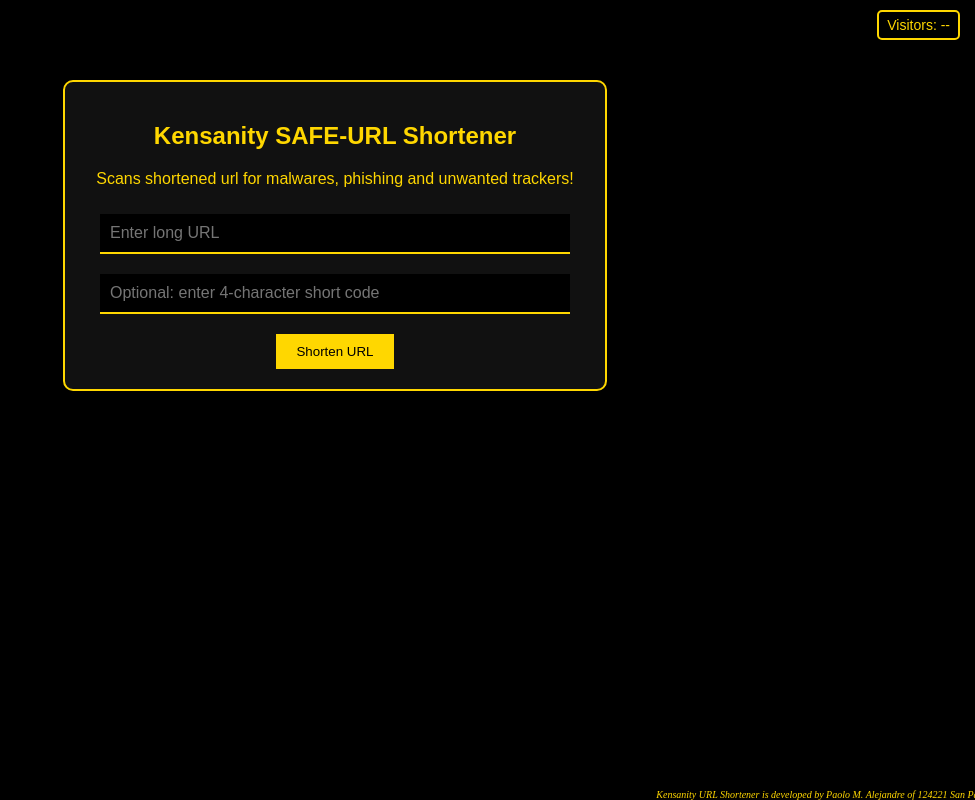
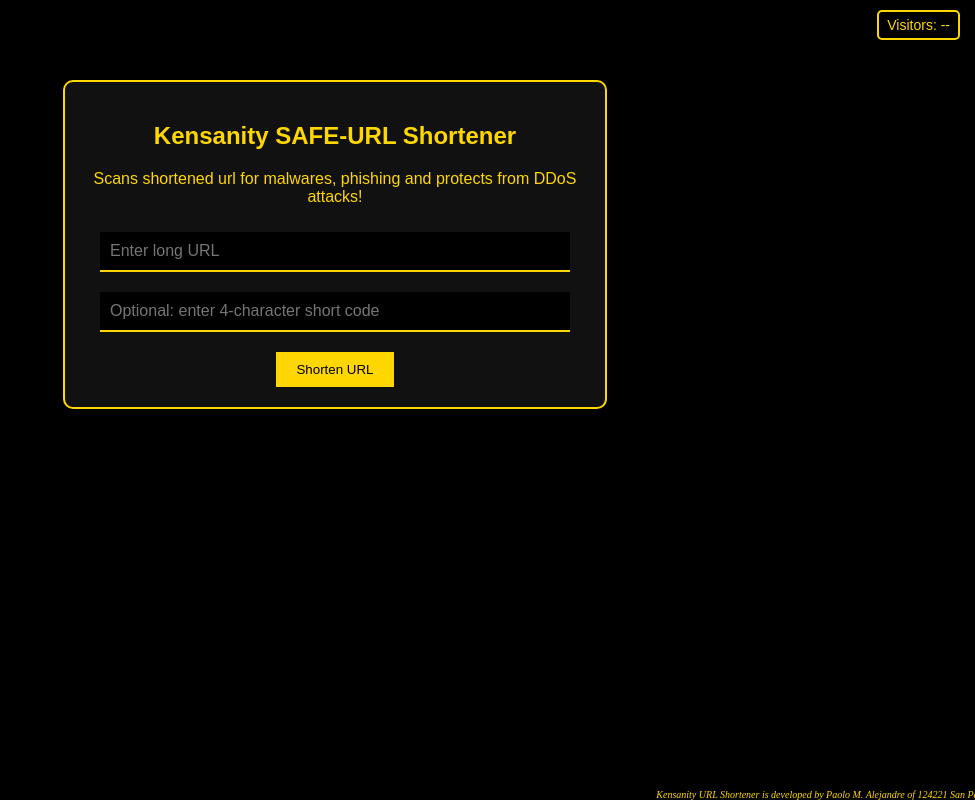
Before and after one commit to dadapa0/kensanity-url-shortener, a plain HTML site: page docs/index.html in a window 1280 px wide. Shown: the whole page, without its empty margins (305-1280 px from the left). Drawn offline with Linux system fonts and the light colour scheme; no server answers.

Commit message:
Update index.html

```diff
--- a/docs/index.html
+++ b/docs/index.html
@@ -14,7 +14,7 @@
 
 <div class="container">
     <h2>Kensanity SAFE-URL Shortener</h2>
-    <p>Scans shortened url for malwares, phishing and unwanted trackers!</p>
+    <p style="color:gold";>Scans shortened url for malwares, phishing and protects from DDoS attacks!</p>
 
     <input id="longUrl" type="text" placeholder="Enter long URL">
     <br>
```
